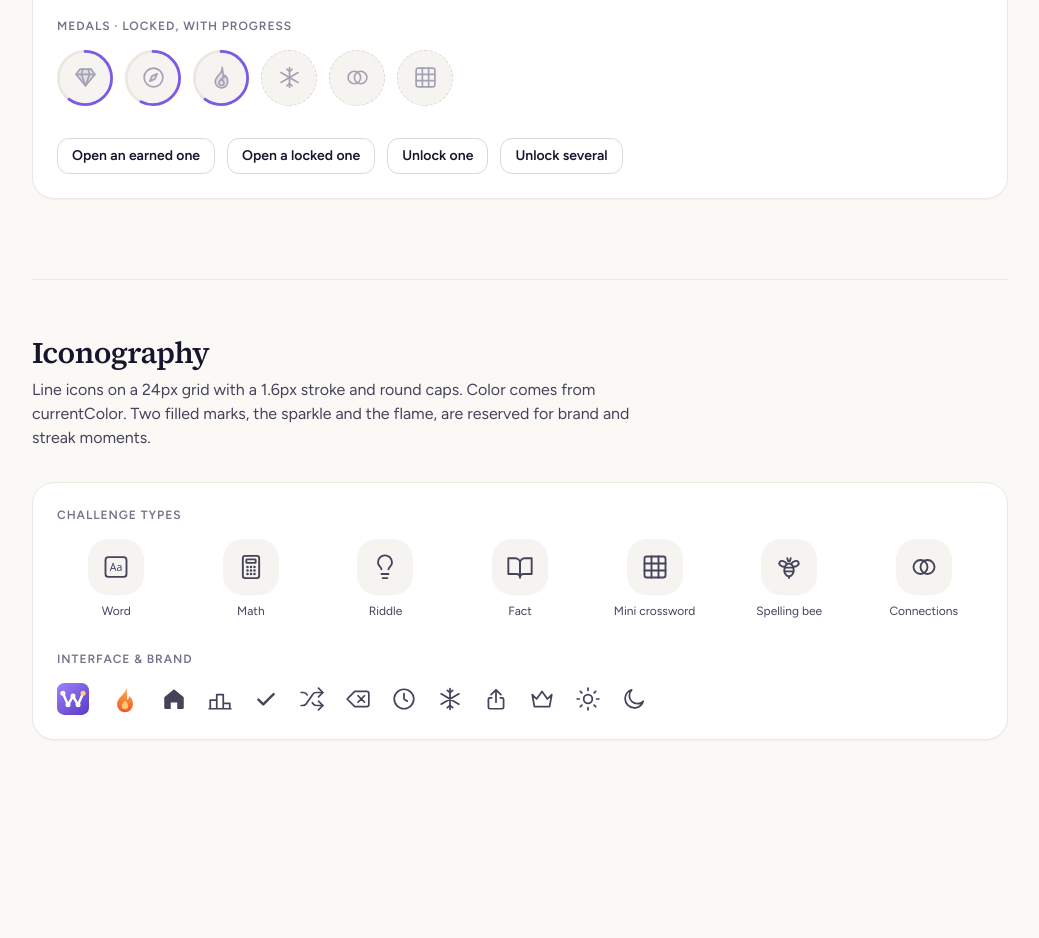
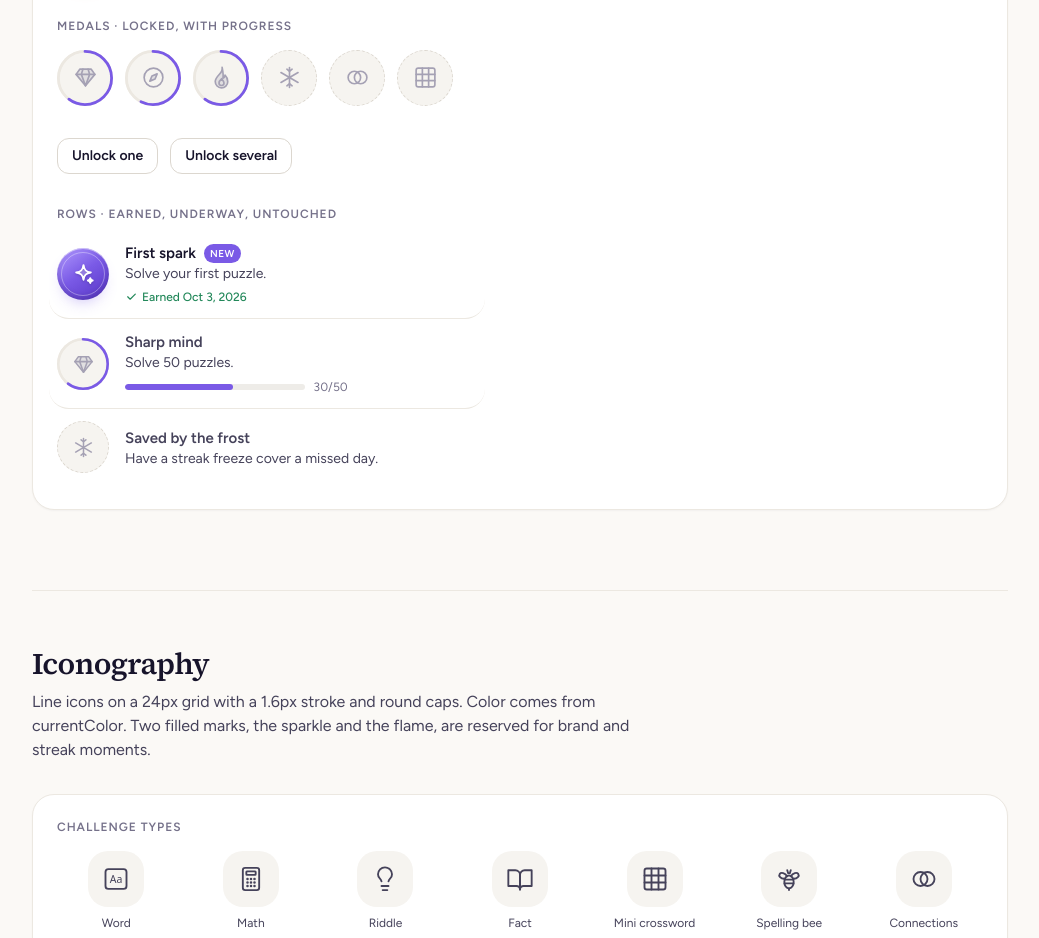
Before and after one commit to DoodleHub/witto, a Next.js app: page /design-system in a window 1280 px wide. Shown: the part 5400-6338 px from the top of the page, without its empty margins (120-1159 px from the left). Before the commit the page ends 6268 px from the top, so only its background shows below. Built offline with nearby package versions, Linux system fonts and the light colour scheme; no server answers.

Commit message:
chore: achievement updates

```diff
--- /dev/null
+++ b/components/achievements/achievement-row.tsx
@@ -0,0 +1,70 @@
+import type { CSSProperties } from "react";
+import { cn } from "@/components/ui/cn";
+import { CheckIcon } from "@/components/ui/icons";
+import { formatEarned, type Achievement } from "@/lib/achievements";
+import { Medal, ProgressBar } from "./medal";
+
+/**
+ * One achievement laid out in full, so nothing needs a tap to explain it: the medal, what it's for, and when it
+ * was earned or how far along the player is. `celebrate` spins the medal in for a newly seen unlock, and
+ * `highlighted` briefly lights the row up when something links to it.
+ */
+export function AchievementRow({
+  achievement: a,
+  index = 0,
+  fresh = false,
+  celebrate = false,
+  highlighted = false,
+}: {
+  achievement: Achievement;
+  index?: number;
+  fresh?: boolean;
+  celebrate?: boolean;
+  highlighted?: boolean;
+}) {
+  const earned = a.earnedOn !== null;
+  return (
+    <div
+      id={`achievement-${a.id}`}
+      className={cn(
+        "-mx-2 flex scroll-mt-24 items-center gap-3.5 rounded-xl px-2 py-3 transition-colors duration-500 sm:gap-4",
+        highlighted && "bg-brand-subtle ring-2 ring-brand-line",
+      )}
+    >
+      <Medal
+        achievement={a}
+        size={52}
+        celebrate={celebrate}
+        className={celebrate ? undefined : "stagger animate-scale-in"}
+        style={{ "--i": index } as CSSProperties}
+      />
+      <div className="min-w-0 flex-1">
+        <p className="flex items-center gap-2">
+          <span className={cn("text-[15px] font-semibold", earned ? "text-ink" : "text-ink-secondary")}>{a.title}</span>
+          {fresh && (
+            <span className="animate-scale-in rounded-full bg-brand px-1.5 py-0.5 text-[10px] font-semibold uppercase tracking-[0.04em] text-on-brand [animation-delay:600ms]">
+              New
+            </span>
+          )}
+        </p>
+        <p className="text-[13px] leading-snug text-ink-secondary sm:text-sm">{a.description}</p>
+        {earned ? (
+          <p className="mt-1 flex items-center gap-1 text-[12px] font-medium text-success">
+            <CheckIcon size={13} />
+            Earned {formatEarned(a.earnedOn!)}
+          </p>
+        ) : (
+          a.target > 1 && (
+            <p className="mt-1.5 flex items-center gap-2">
+              <ProgressBar progress={a.progress} target={a.target} className="max-w-[180px] flex-1" />
+              <span className="text-[12px] tabular-nums text-ink-muted">
+                {a.progress.toLocaleString("en-US")}/{a.target.toLocaleString("en-US")}
+                {a.best && " best"}
+              </span>
+            </p>
+          )
+        )}
+      </div>
+    </div>
+  );
+}
--- a/components/achievements/achievement-shelf.tsx
+++ b/components/achievements/achievement-shelf.tsx
@@ -4,8 +4,7 @@ import { useState, type CSSProperties } from "react";
 import { cn } from "@/components/ui/cn";
 import { Overline } from "@/components/ui/overline";
 import { Skeleton } from "@/components/ui/skeleton";
-import type { Achievement, AchievementId } from "@/lib/achievements";
-import { formatEarned } from "./achievements-sheet";
+import { formatEarned, type Achievement, type AchievementId } from "@/lib/achievements";
 import { Medal } from "./medal";
 
 /**
--- a/components/achievements/achievements-sheet.tsx
+++ /dev/null
@@ -1,79 +0,0 @@
-"use client";
-
-import { Chip } from "@/components/ui/chip";
-import { CheckIcon } from "@/components/ui/icons";
-import { Sheet, SheetClose } from "@/components/ui/sheet";
-import { ACHIEVEMENT_GROUPS, type Achievement } from "@/lib/achievements";
-import { fromDateKey } from "@/lib/date";
-import { Medal, ProgressBar } from "./medal";
-
-export function formatEarned(key: string) {
-  return fromDateKey(key).toLocaleDateString("en-US", { month: "short", day: "numeric", year: "numeric" });
-}
-
-/**
- * One achievement up close: its medal, what it's for, and when it was earned or how far along the player is.
- * Open while `achievement` is set; the parent clears it to close.
- */
-export function AchievementSheet({ achievement, onClose }: { achievement: Achievement | null; onClose: () => void }) {
-  return (
-    <Sheet open={achievement !== null} onClose={onClose} labelledBy="achievement-sheet-title">
-      {achievement && (
-        <div
-          key={achievement.id}
-          className="px-5 pt-4 pb-[calc(env(safe-area-inset-bottom)+1.5rem)] sm:px-7 sm:pt-6 sm:pb-7"
-        >
-          <div className="flex justify-end">
-            <SheetClose onClick={onClose} className="-mr-2" />
-          </div>
-          <Detail achievement={achievement} />
-        </div>
-      )}
-    </Sheet>
-  );
-}
-
-function Detail({ achievement }: { achievement: Achievement }) {
-  const earned = achievement.earnedOn !== null;
-  const group = ACHIEVEMENT_GROUPS.find((g) => g.id === achievement.group);
-
-  return (
-    <div className="flex flex-col items-center text-center">
-      {/* Earned medals replay their unlock each time they're opened, which is half the fun of looking. */}
-      <Medal achievement={achievement} size={112} celebrate={earned} />
-      {group && (
-        <Chip tone={earned ? "brand" : "neutral"} className="mt-5">
-          {group.label}
-        </Chip>
-      )}
-      <h2
-        id="achievement-sheet-title"
-        className="mt-3 font-serif text-[28px] font-semibold leading-tight tracking-[-0.015em] text-ink"
-      >
-        {achievement.title}
-      </h2>
-      <p className="mt-1.5 max-w-[320px] text-[15px] text-ink-secondary sm:text-base">{achievement.description}</p>
-
-      <div className="mt-6 w-full max-w-[320px] border-t border-line pt-4">
-        {earned ? (
-          <p className="flex items-center justify-center gap-2 text-sm font-semibold text-success">
-            <CheckIcon size={16} className="[&_path]:animate-draw" />
-            Earned {formatEarned(achievement.earnedOn!)}
-          </p>
-        ) : achievement.target > 1 ? (
-          <>
-            <div className="flex items-baseline justify-between text-sm">
-              <span className="text-ink-muted">{achievement.best ? "Best so far" : "Progress"}</span>
-              <span className="font-semibold tabular-nums text-ink">
-                {achievement.progress.toLocaleString("en-US")} / {achievement.target.toLocaleString("en-US")}
-              </span>
-            </div>
-            <ProgressBar progress={achievement.progress} target={achievement.target} className="mt-2" />
-          </>
-        ) : (
-          <p className="text-sm text-ink-muted">Not earned yet. Keep playing!</p>
-        )}
-      </div>
-    </div>
-  );
-}
--- a/components/achievements/achievements-view.tsx
+++ b/components/achievements/achievements-view.tsx
@@ -8,6 +8,7 @@ import { Skeleton } from "@/components/ui/skeleton";
 import {
   ACHIEVEMENT_GROUPS,
   fetchAchievements,
+  formatEarned,
   isAchievementId,
   markAchievementsSeen,
   nextUp,
@@ -17,20 +18,30 @@ import {
 } from "@/lib/achievements";
 import { createClient } from "@/lib/supabase/client";
 import { useToday } from "@/lib/today";
-import { AchievementSheet, formatEarned } from "./achievements-sheet";
+import { AchievementRow } from "./achievement-row";
 import { Medal, ProgressBar } from "./medal";
 
+/** How long a row linked to stays lit up. */
+const HIGHLIGHT_MS = 2400;
+
+/** Brings an achievement's row into view. */
+function scrollToRow(id: AchievementId) {
+  const reduce = window.matchMedia("(prefers-reduced-motion: reduce)").matches;
+  document.getElementById(`achievement-${id}`)?.scrollIntoView({ behavior: reduce ? "auto" : "smooth", block: "center" });
+}
+
 /**
- * The Achievements tab: a summary of how far the player has come, then every medal grouped by kind. Anything
- * earned that they haven't been shown yet spins in as it loads and is recorded as seen; it and anything earned
- * today keep a "New" tag for the visit. `focus` opens one achievement straight away (the unlock toast links here).
+ * The Achievements tab: a summary of how far the player has come, then every achievement grouped by kind, each
+ * with its description and status in full. Anything earned that they haven't been shown yet spins in as it loads
+ * and is recorded as seen; it and anything earned today keep a "New" tag for the visit. `focus` scrolls to one
+ * achievement and lights it up (the unlock toast links here).
  */
 export function AchievementsView({ userId, focus }: { userId: string; focus: string | null }) {
   const today = useToday();
   const [list, setList] = useState<Achievement[] | null>(null);
   const [failed, setFailed] = useState(false);
   const [unseen, setUnseen] = useState<ReadonlySet<AchievementId>>(new Set());
-  const [selected, setSelected] = useState<AchievementId | null>(isAchievementId(focus) ? focus : null);
+  const [highlighted, setHighlighted] = useState<AchievementId | null>(null);
 
   useEffect(() => {
     let cancelled = false;
@@ -42,6 +53,10 @@ export function AchievementsView({ userId, focus }: { userId: string; focus: str
         setList(achievements);
         setUnseen(new Set(ids));
         markAchievementsSeen(supabase, ids).catch((error) => console.error("Failed to save seen achievements", error));
+        if (isAchievementId(focus)) {
+          // After the rows have rendered.
+          setTimeout(() => !cancelled && highlight(focus), 120);
+        }
       },
       (error) => {
         console.error("Failed to load achievements", error);
@@ -51,12 +66,19 @@ export function AchievementsView({ userId, focus }: { userId: string; focus: str
     return () => {
       cancelled = true;
     };
+    // The focus is only for arriving from a link, so a change of it shouldn't refetch.
+    // eslint-disable-next-line react-hooks/exhaustive-deps
   }, [userId]);
 
-  function close() {
-    setSelected(null);
-    // Drops the toast's ?a= so a refresh doesn't reopen it.
-    if (focus) window.history.replaceState(null, "", "/achievements");
+  useEffect(() => {
+    if (!highlighted) return;
+    const timer = setTimeout(() => setHighlighted(null), HIGHLIGHT_MS);
+    return () => clearTimeout(timer);
+  }, [highlighted]);
+
+  function highlight(id: AchievementId) {
+    scrollToRow(id);
+    setHighlighted(id);
   }
 
   if (failed) {
@@ -75,7 +97,7 @@ export function AchievementsView({ userId, focus }: { userId: string; focus: str
 
   return (
     <Shell>
-      <Summary achievements={list} onSelect={setSelected} />
+      <Summary achievements={list} onSelect={highlight} />
 
       <div className="mt-3 space-y-3 sm:mt-5 sm:space-y-5">
         {ACHIEVEMENT_GROUPS.map((group, g) => {
@@ -84,7 +106,7 @@ export function AchievementsView({ userId, focus }: { userId: string; focus: str
           return (
             <Card
               key={group.id}
-              className="stagger animate-rise px-4 py-5 sm:px-8 sm:py-7"
+              className="stagger animate-rise px-5 pt-5 pb-2 sm:px-8 sm:pt-7 sm:pb-4"
               style={{ "--i": g + 1 } as CSSProperties}
             >
               <section aria-labelledby={`achievements-${group.id}`}>
@@ -96,15 +118,15 @@ export function AchievementsView({ userId, focus }: { userId: string; focus: str
                     {items.filter((a) => a.earnedOn).length} of {items.length}
                   </span>
                 </div>
-                <ul className="mt-4 grid grid-cols-4 gap-x-1 gap-y-4 sm:grid-cols-6 sm:gap-y-6">
+                <ul className="mt-2 grid divide-y divide-line sm:grid-cols-2 sm:gap-x-8 sm:divide-y-0">
                   {items.map((a, i) => (
                     <li key={a.id}>
-                      <MedalButton
+                      <AchievementRow
                         achievement={a}
                         index={i}
                         fresh={isNew(a)}
                         celebrate={unseen.has(a.id)}
-                        onClick={() => setSelected(a.id)}
+                        highlighted={highlighted === a.id}
                       />
                     </li>
                   ))}
@@ -114,8 +136,6 @@ export function AchievementsView({ userId, focus }: { userId: string; focus: str
           );
         })}
       </div>
-
-      <AchievementSheet achievement={list.find((a) => a.id === selected) ?? null} onClose={close} />
     </Shell>
   );
 }
@@ -201,49 +221,6 @@ function SummaryRow({
   );
 }
 
-function MedalButton({
-  achievement: a,
-  index,
-  fresh,
-  celebrate,
-  onClick,
-}: {
-  achievement: Achievement;
-  index: number;
-  fresh: boolean;
-  celebrate: boolean;
-  onClick: () => void;
-}) {
-  return (
-    <button
-      type="button"
-      onClick={onClick}
-      className="group flex w-full flex-col items-center gap-1.5 rounded-lg px-0.5 py-1 text-center outline-none focus-visible:ring-4 focus-visible:ring-[var(--focus-ring)]"
-    >
-      <span className="relative transition-transform duration-200 ease-[var(--ease-spring)] group-hover:-translate-y-0.5 group-active:scale-95">
-        <Medal
-          achievement={a}
-          size={60}
-          celebrate={celebrate}
-          className={celebrate ? undefined : "stagger animate-scale-in"}
-          style={{ "--i": index } as CSSProperties}
-        />
-        {fresh && (
-          <span className="absolute -right-2 -top-1 animate-scale-in rounded-full bg-brand px-1.5 py-0.5 text-[10px] font-semibold uppercase tracking-[0.04em] text-on-brand shadow-brand [animation-delay:600ms]">
-            New
-          </span>
-        )}
-      </span>
-      <span className={cn("line-clamp-2 text-[12px] font-medium leading-tight sm:text-[13px]", a.earnedOn ? "text-ink" : "text-ink-muted")}>
-        {a.title}
-      </span>
-      <span className="sr-only">
-        {a.earnedOn ? `Earned ${formatEarned(a.earnedOn)}` : `Locked, ${a.progress} of ${a.target}`}
-      </span>
-    </button>
-  );
-}
-
 function Shell({ children }: { children: React.ReactNode }) {
   return (
     <div className="mx-auto max-w-[884px] px-4 pt-3 sm:px-8 sm:pt-12">
@@ -278,11 +255,14 @@ export function AchievementsSkeleton() {
         {[0, 1].map((i) => (
           <Card key={i} className="mt-3 px-4 py-5 sm:mt-5 sm:px-8 sm:py-7">
             <Skeleton className="mx-1 h-4 w-24" />
-            <div className="mt-4 grid grid-cols-4 gap-y-4 sm:grid-cols-6">
-              {Array.from({ length: 6 }, (_, j) => (
-                <div key={j} className="flex flex-col items-center gap-2">
-                  <Skeleton className="size-[60px] rounded-full" />
-                  <Skeleton className="h-3 w-12" />
+            <div className="mt-4 grid gap-x-8 gap-y-5 sm:grid-cols-2">
+              {Array.from({ length: 4 }, (_, j) => (
+                <div key={j} className="flex items-center gap-3.5">
+                  <Skeleton className="size-[52px] shrink-0 rounded-full" />
+                  <div className="flex-1 space-y-2">
+                    <Skeleton className="h-4 w-28" />
+                    <Skeleton className="h-3 w-full max-w-[220px]" />
+                  </div>
                 </div>
               ))}
             </div>
--- a/components/design-system/design-system-view.tsx
+++ b/components/design-system/design-system-view.tsx
@@ -1,7 +1,7 @@
 "use client";
 
 import { useState, type ReactNode } from "react";
-import { AchievementSheet } from "@/components/achievements/achievements-sheet";
+import { AchievementRow } from "@/components/achievements/achievement-row";
 import { Medal } from "@/components/achievements/medal";
 import { UnlockToast } from "@/components/achievements/unlock-toast";
 import { Avatar } from "@/components/ui/avatar";
@@ -143,7 +143,6 @@ const SAMPLE_ACHIEVEMENTS: Achievement[] = (Object.keys(ACHIEVEMENT_META) as Ach
 
 function AchievementsDemo() {
   const [toast, setToast] = useState<Achievement[] | null>(null);
-  const [selected, setSelected] = useState<Achievement | null>(null);
   const earned = SAMPLE_ACHIEVEMENTS.filter((a) => a.earnedOn);
   const locked = SAMPLE_ACHIEVEMENTS.filter((a) => !a.earnedOn);
 
@@ -162,12 +161,6 @@ function AchievementsDemo() {
         ))}
       </div>
       <div className="mt-8 flex flex-wrap gap-3">
-        <Button variant="secondary" size="sm" onClick={() => setSelected(earned[0])}>
-          Open an earned one
-        </Button>
-        <Button variant="secondary" size="sm" onClick={() => setSelected(locked.find((a) => a.target > 1) ?? locked[0])}>
-          Open a locked one
-        </Button>
         <Button variant="secondary" size="sm" onClick={() => setToast([earned[0]])}>
           Unlock one
         </Button>
@@ -175,15 +168,17 @@ function AchievementsDemo() {
           Unlock several
         </Button>
       </div>
-      <AchievementSheet achievement={selected} onClose={() => setSelected(null)} />
+      <p className="mb-2 mt-8 text-xs font-semibold uppercase tracking-[0.08em] text-ink-muted">Rows · earned, underway, untouched</p>
+      <div className="max-w-[420px] divide-y divide-line">
+        <AchievementRow achievement={earned[0]} fresh />
+        <AchievementRow achievement={locked.find((a) => a.target > 1) ?? locked[0]} />
+        <AchievementRow achievement={locked.find((a) => a.target === 1) ?? locked[0]} />
+      </div>
       {toast && (
         <UnlockToast
           key={toast.map((a) => a.id).join()}
           unlocked={toast}
-          onOpen={() => {
-            setSelected(toast[0]);
-            setToast(null);
-          }}
+          onOpen={() => setToast(null)}
           onDismiss={() => setToast(null)}
         />
       )}
--- a/lib/achievements.ts
+++ b/lib/achievements.ts
@@ -1,4 +1,5 @@
 import type { SupabaseClient } from "@supabase/supabase-js";
+import { fromDateKey } from "./date";
 import type { Database } from "./supabase/database.types";
 
 export type AchievementGroup = "milestones" | "streaks" | "skill" | "speed";
@@ -149,3 +150,8 @@ export function nextUp(achievements: Achievement[]): Achievement | null {
   }
   return best;
 }
+
+/** "Oct 5, 2026", for the day an achievement was earned. */
+export function formatEarned(key: string) {
+  return fromDateKey(key).toLocaleDateString("en-US", { month: "short", day: "numeric", year: "numeric" });
+}
```
Also changed, not shown: 1 other file (tests, documents, lock files or other folders).
